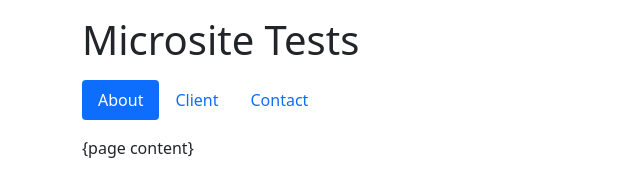
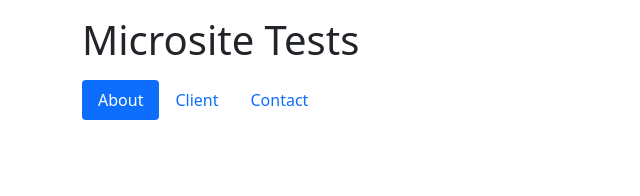
Before and after one commit to beckajiehae/CE3_INTR2012_githubVSO, a plain HTML site: page index.html in a window 1280 px wide. Shown: the whole page, without its empty margins (0-640 px from the left). Drawn offline with nearby package versions, Linux system fonts and the light colour scheme.

Commit message:
First Commit

```diff
--- a/index.html
+++ b/index.html
@@ -36,9 +36,6 @@
           </ul>
 
         <div id="content">
-
-            {page content}
-
         </div>
 
     </div>
```
